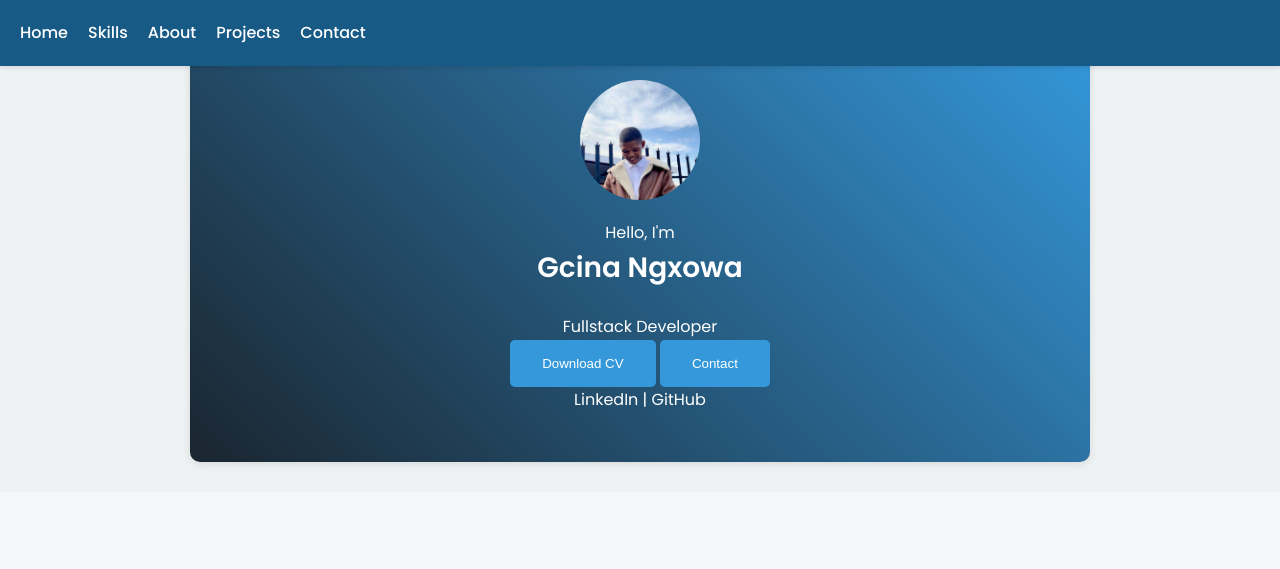
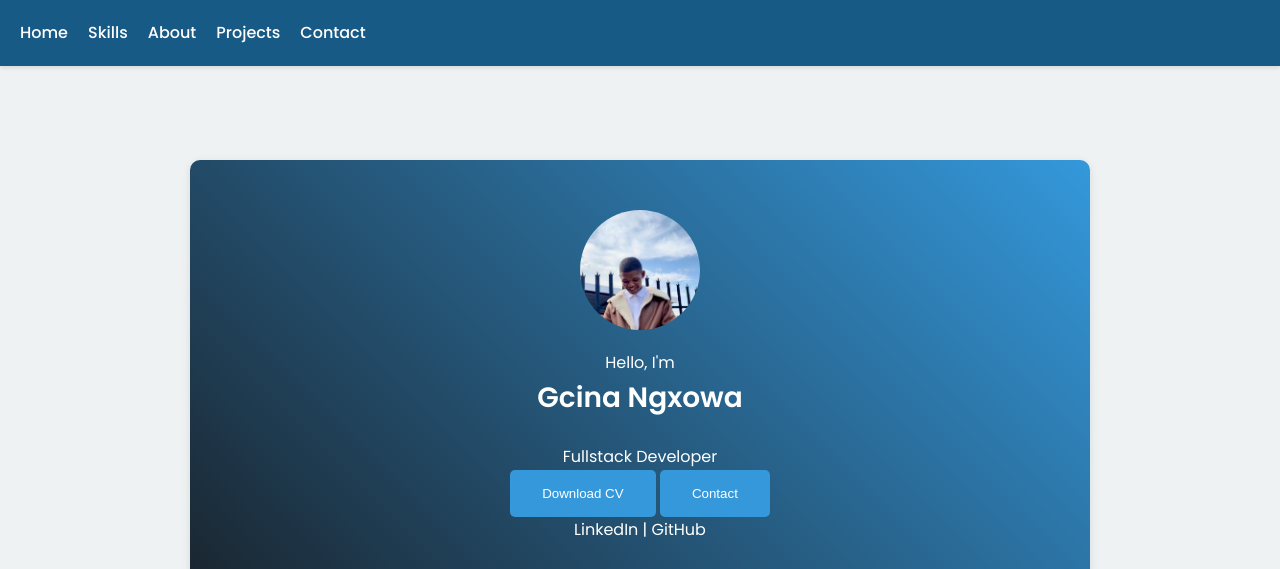
Before and after one commit to Gcina-jpy/myportfolio, a plain HTML site: page portfolio/index.html in a window 1280 px wide. Shown: the top 569 px of the page. Drawn offline with nearby package versions, Linux system fonts and the light colour scheme.

Commit message:
Update style.css

```diff
--- a/portfolio/style.css
+++ b/portfolio/style.css
@@ -1,3 +1,4 @@
+/* General Reset */
 * {
     margin: 0;
     padding: 0;
@@ -10,6 +11,7 @@ body {
     color: #333;
     background: #eef2f3; /* Light grayish blue for a clean look */
     line-height: 1.6;
+   padding-top: 130px;
 }
 
 /* Header */
```
